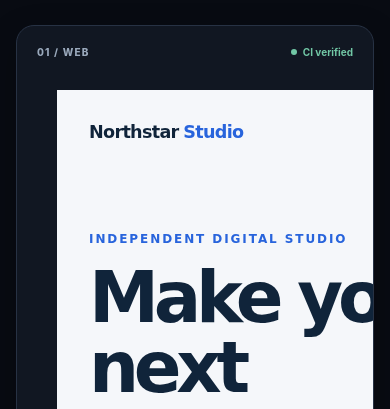
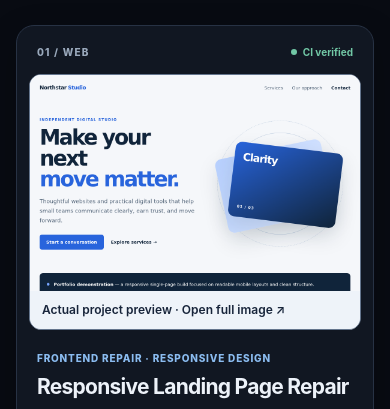
Before and after one commit to zopair/Zubair-Engineering-Lab, a plain HTML site: page portfolio/index.html in a window 390 px wide. Shown: the part 677-1086 px from the top of the page. Drawn offline with Linux system fonts and the light colour scheme.

Commit message:
Make project previews visible and readable on mobile

```diff
--- a/portfolio/assets/portfolio.css
+++ b/portfolio/assets/portfolio.css
@@ -181,3 +181,10 @@ body { background: var(--paper); color: var(--ink); }
 .site-footer { background: #05080e; border-top: 1px solid #202b3a; }
 a:focus-visible { outline: 2px solid var(--accent); outline-offset: 4px; }
 ::selection { color: #080b12; background: #d9aa63; }
+
+/* Real, high-contrast source/output previews. */
+.project-preview {margin:0 16px; background:#f4f6fa; border:1px solid #64758d; border-radius:12px; overflow:hidden;}
+.project-preview a {display:block; background:#fff;}
+.project-preview img {display:block; width:100%; height:auto; aspect-ratio:1100/720; object-fit:contain;}
+.project-preview figcaption {padding:10px 12px; font-size:11px; font-weight:600; line-height:1.5; color:#17243a; background:#eef3f9;}
+@media(max-width:620px){.project-preview{margin-inline:12px}.project-preview figcaption{font-size:12px}}
```
